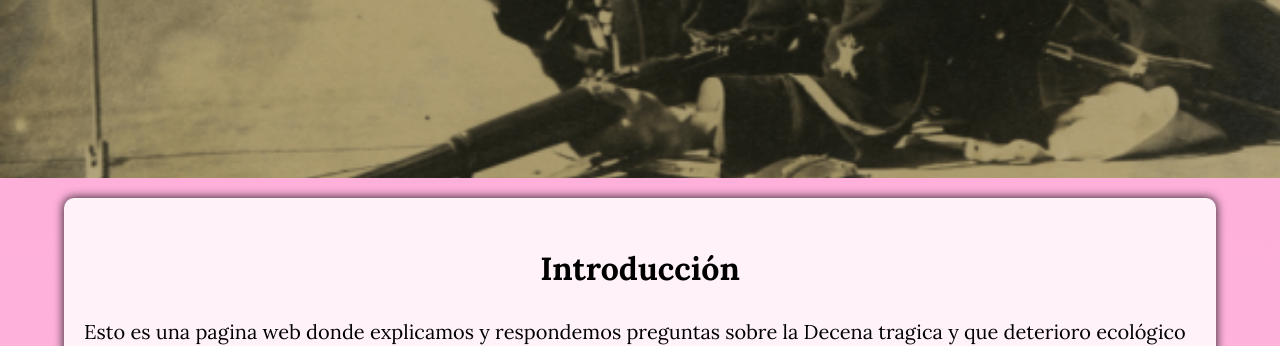
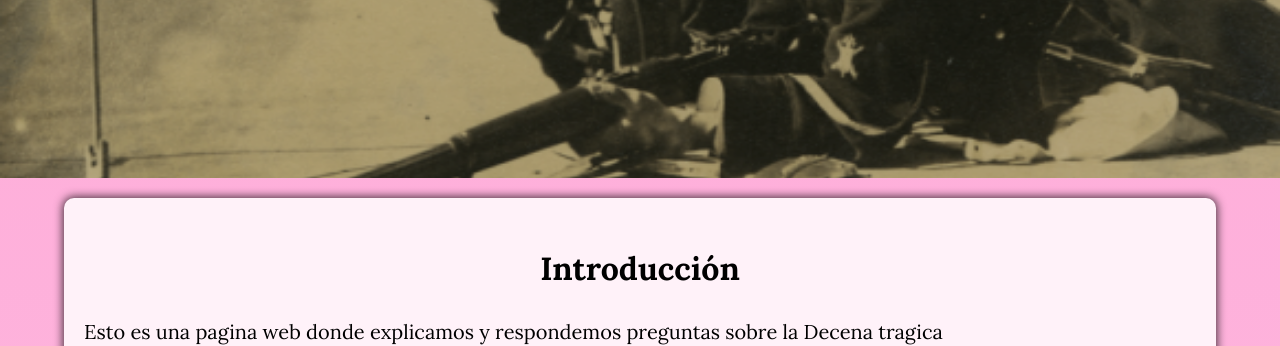
Before and after one commit to CuteGhost1517/La-Decena-Tragica, a plain HTML site: page index.html in a window 1280 px wide. Shown: the part 454-800 px from the top of the page. Drawn offline with Linux system fonts and the light colour scheme.

Commit message:
act 1
1.- corregí una cosa de la introducción

```diff
--- a/index.html
+++ b/index.html
@@ -51,7 +51,7 @@
                 <h3 class="centrar-texto">Introducción</h3>
 
                 <p>
-                    Esto es una pagina web donde explicamos y respondemos preguntas sobre la Decena tragica y que deterioro ecológico provoco la Decena tragica en el medio ambiente
+                    Esto es una pagina web donde explicamos y respondemos preguntas sobre la Decena tragica
                 </p>
 
                 <h3 class="centrar-texto">¿Qué es la Decena tragica?</h3>
```
